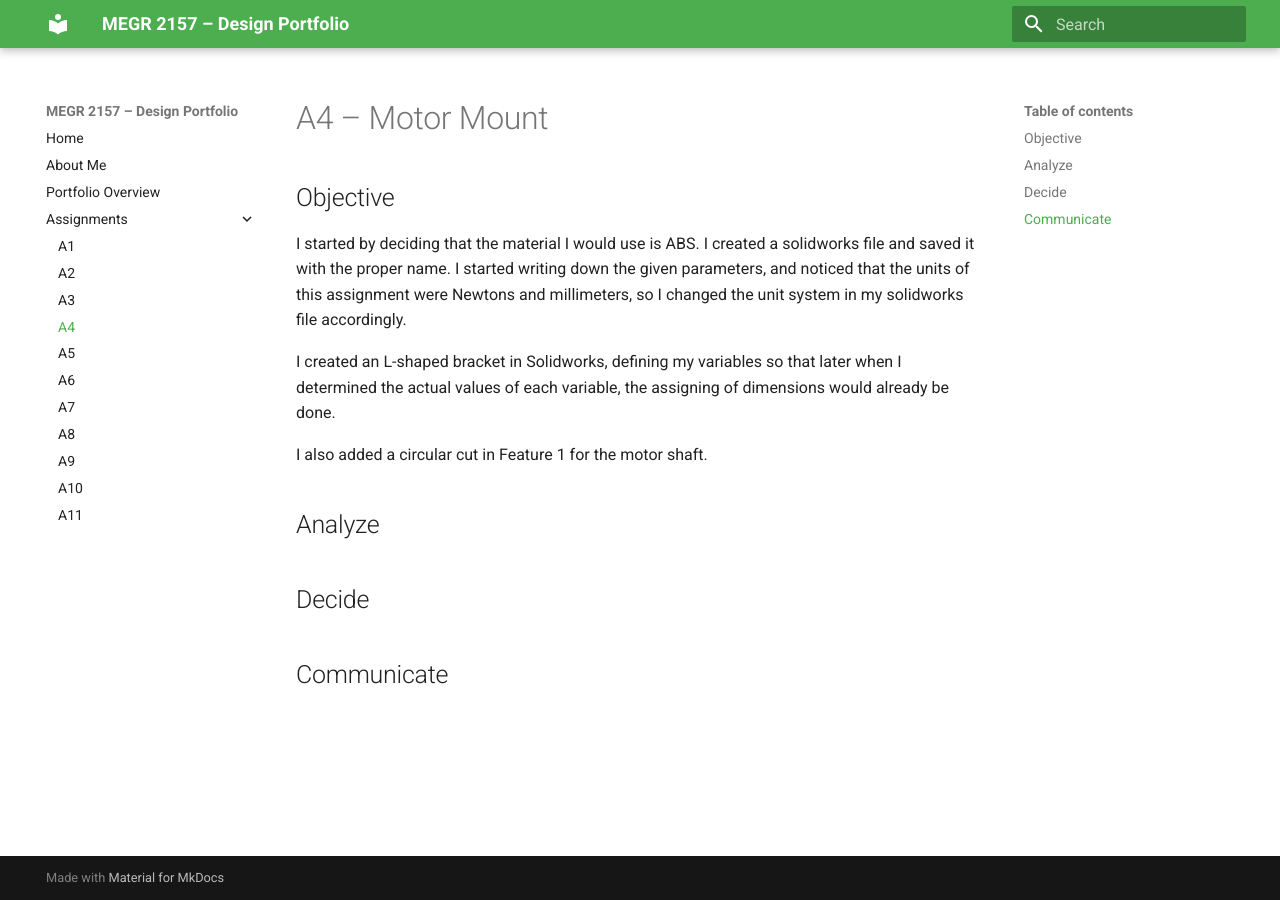
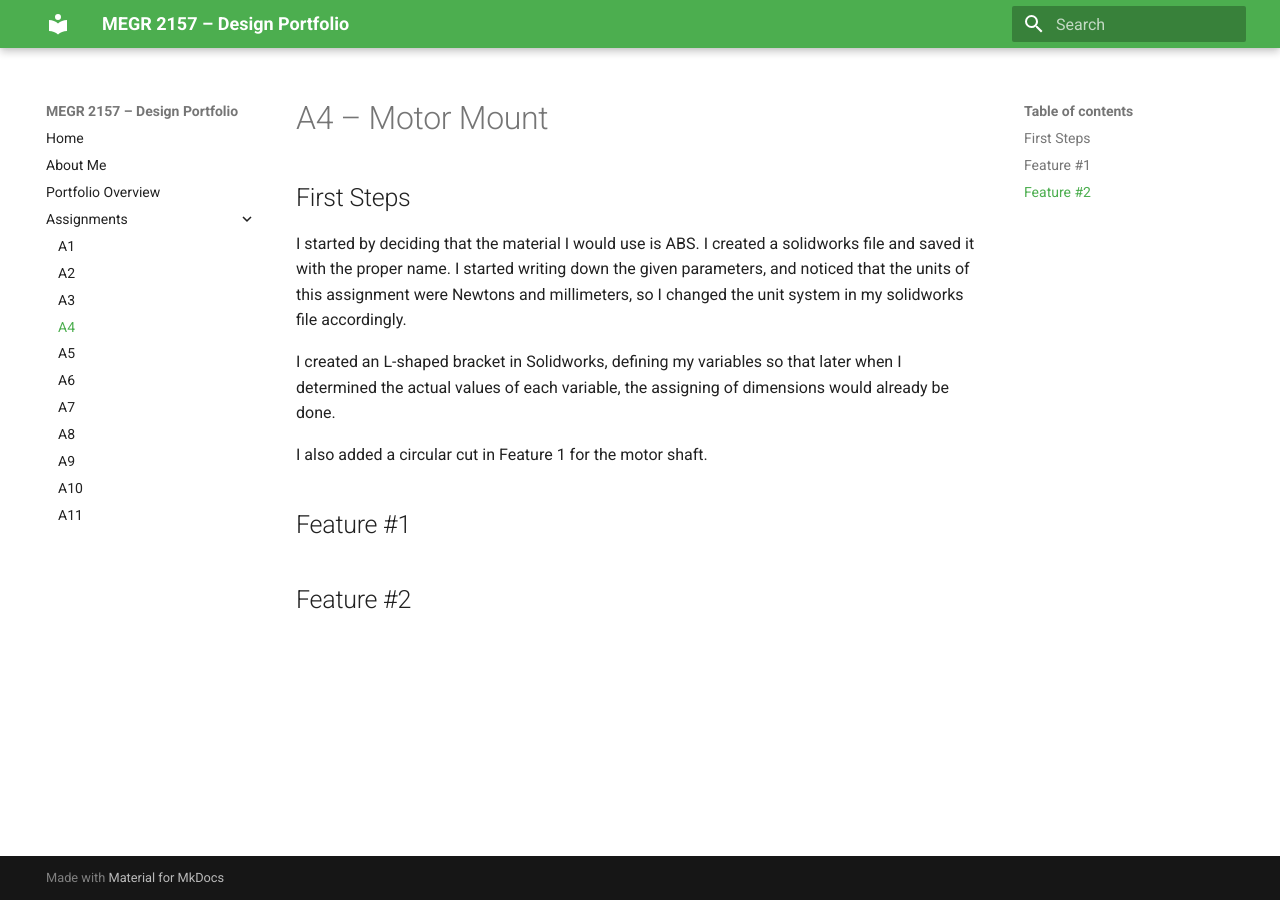
Before and after one commit to Ldreifuss/megr2157-project-portfolio, an MkDocs documentation site: the page built from docs/assignments/A04/index.md, in a window 1280 px wide. Built offline with MkDocs 1.6.1 and Material for MkDocs 9.7.7, drawn with Linux system fonts in a browser that asks for light colours.

Commit message:
Renaming Sections

```diff
--- a/docs/assignments/A04/index.md
+++ b/docs/assignments/A04/index.md
@@ -1,16 +1,13 @@
 # A4 – Motor Mount
 
-## Objective
+## First Steps
 I started by deciding that the material I would use is ABS. I created a solidworks file and saved it with the proper name. I started writing down the given parameters, and noticed that the units of this assignment were Newtons and millimeters, so I changed the unit system in my solidworks file accordingly.
 
 I created an L-shaped bracket in Solidworks, defining my variables so that later when I determined the actual values of each variable, the assigning of dimensions would already be done.
 
 I also added a circular cut in Feature 1 for the motor shaft.
 
-## Analyze
+## Feature #1
 
 
-## Decide
-
-
-## Communicate
+## Feature #2
```
